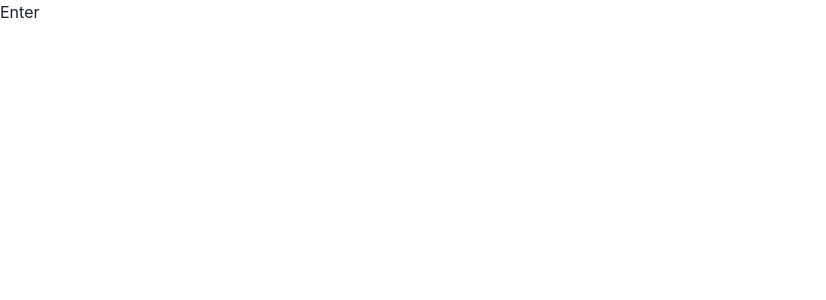
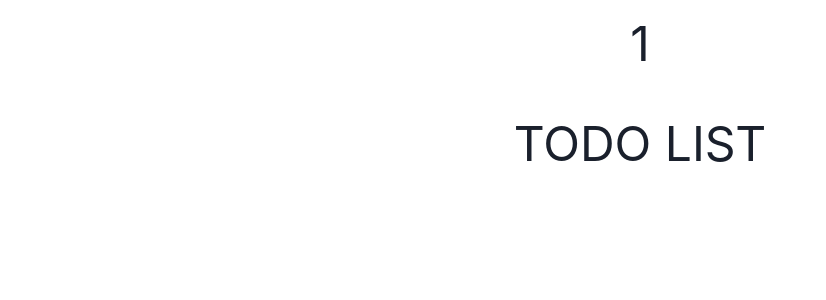
Before and after one commit to Yumekawa-chan/todo-calender-nextjs-app, a Next.js app: page /1 in a window 1280 px wide. Shown: the top 300 px of the page, without its empty margins (0-826 px from the left). Built offline with nearby package versions, Linux system fonts and the light colour scheme.

Commit message:
fix [id].tsx

```diff
--- a/package.json
+++ b/package.json
@@ -14,6 +14,7 @@
     "@emotion/styled": "^11.10.5",
     "@fullcalendar/core": "^5.11.3",
     "@fullcalendar/daygrid": "^5.11.3",
+    "@fullcalendar/interaction": "^5.11.3",
     "@fullcalendar/react": "^5.11.2",
     "@types/node": "18.11.9",
     "@types/react": "18.0.25",
--- a/pages/Calender/index.tsx
+++ b/pages/Calender/index.tsx
@@ -13,7 +13,6 @@ function Calender() {
 
   const router = useRouter()
 
-
   return (
     <div>
       <FullCalendar
--- a/pages/[id].tsx
+++ b/pages/[id].tsx
@@ -1,8 +1,17 @@
-const id = () => {
+import { useRouter } from "next/router"
+
+const Day = () => {
+    const router= useRouter();
+    const {id} = router.query;
     return (
-        <div>
-            Enter
+        <>
+        <div className="text-5xl text-center p-5">
+            {id}
         </div>
+        <div className="text-5xl text-center p-8">
+            TODO LIST
+        </div>
+        </>
     )
 }
-export default id;
+export default Day;
```
Also changed, not shown: 1 other file (tests, documents, lock files or other folders).
